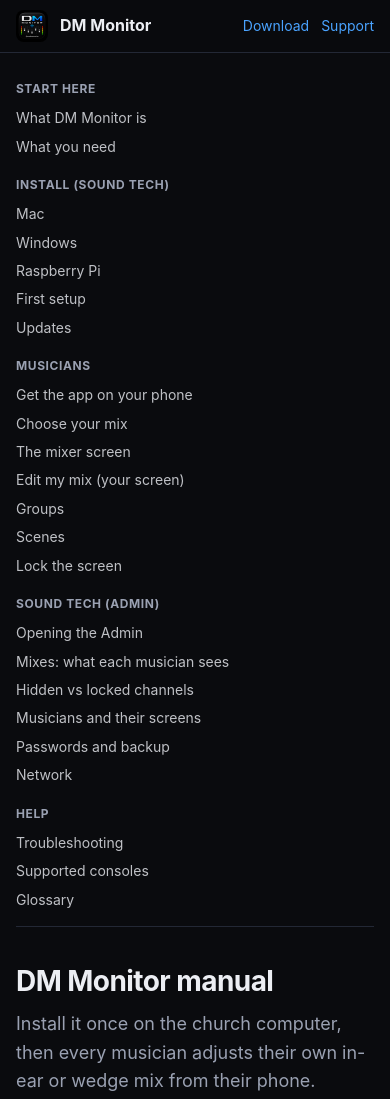
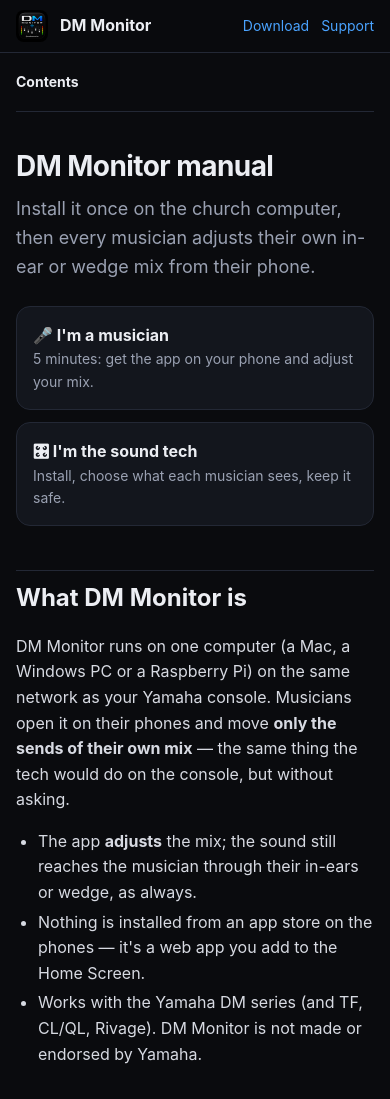
Before and after one commit to andeamorim/dm-monitor-releases, a plain HTML site: page manual.html in a window 390 px wide. Shown: the top 1099 px of the page. Drawn offline with Linux system fonts and the light colour scheme.

Commit message:
Manual: fold the contents on phones

```diff
--- a/manual.html
+++ b/manual.html
@@ -43,7 +43,9 @@
   th { color: var(--muted); font-weight: 600; }
   .tablewrap { overflow-x: auto; }
   footer { color: var(--muted); font-size: 13px; border-top: 1px solid var(--line); padding: 24px 0 48px; margin-top: 48px; }
+  aside.toc summary { display: none; }
   @media (max-width: 820px) {
+    aside.toc summary { display: block; cursor: pointer; font-weight: 700; padding: 6px 0; }
     .layout { grid-template-columns: 1fr; gap: 0; }
     aside.toc { position: static; max-height: none; border-bottom: 1px solid var(--line); padding: 12px 0; }
     .top nav { gap: 12px; }
@@ -57,7 +59,7 @@
 </div></div>
 
 <div class="layout">
-<aside class="toc">
+<aside class="toc"><details id="toc" open><summary>Contents</summary>
   <b>Start here</b>
   <a href="#what">What DM Monitor is</a>
   <a href="#need">What you need</a>
@@ -86,7 +88,7 @@
   <a href="#trouble">Troubleshooting</a>
   <a href="#consoles">Supported consoles</a>
   <a href="#glossary">Glossary</a>
-</aside>
+</details></aside>
 
 <main>
 <h1>DM Monitor manual</h1>
@@ -290,5 +292,12 @@
 </footer>
 </main>
 </div>
+<script>
+  // Phones: start with the contents folded so the manual comes first.
+  if (window.matchMedia('(max-width: 820px)').matches) document.getElementById('toc').open = false;
+  document.querySelectorAll('#toc a').forEach((a) => a.addEventListener('click', () => {
+    if (window.matchMedia('(max-width: 820px)').matches) document.getElementById('toc').open = false;
+  }));
+</script>
 </body>
 </html>
```
